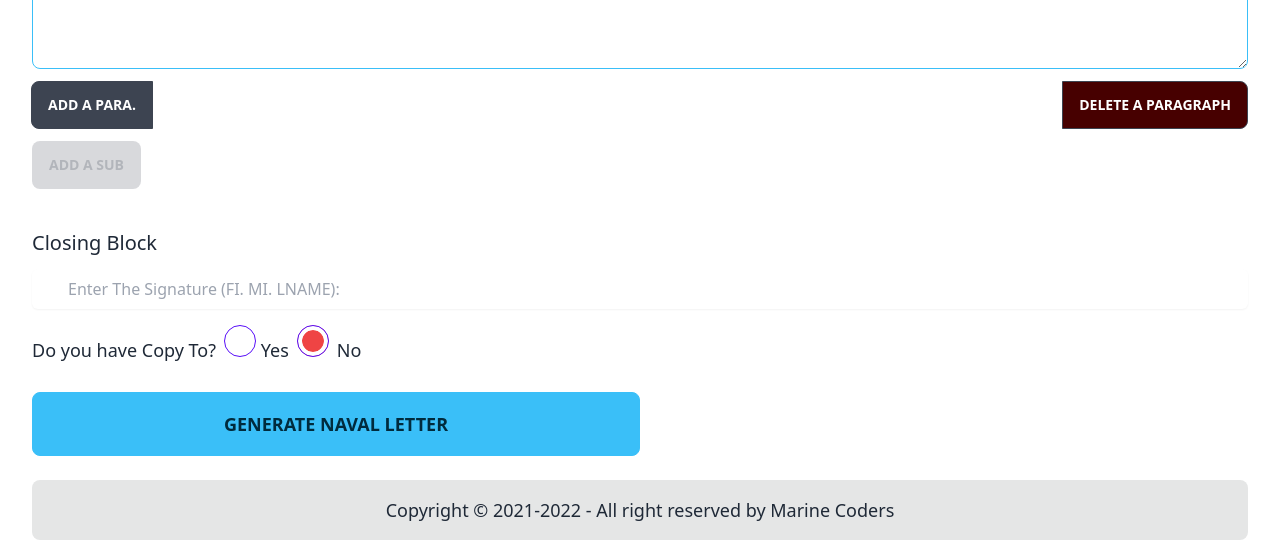
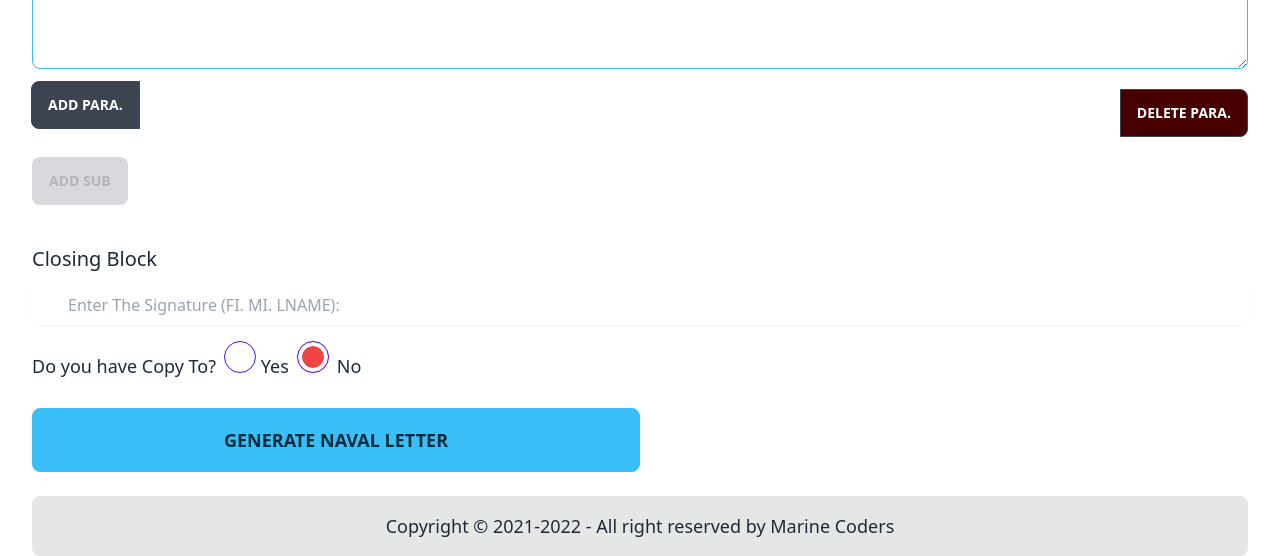
Before and after one commit to GregPetropoulos/Naval-Letter-Generator, a React (Create React App) app: page / in a window 1280 px wide. Shown: the part 2094-2650 px from the top of the page. Built offline with nearby package versions, Linux system fonts and the light colour scheme.

Commit message:
Took out comments and console.logs on the BodyBlock.

```diff
--- a/src/components/BodyBlock.jsx
+++ b/src/components/BodyBlock.jsx
@@ -1,10 +1,8 @@
 import { Fragment, useState } from 'react';
-// This will need be part of an editor with live preview
+// This will need to be part of an editor with live preview
 
 const BodyBlock = () => {
-  const [isParagraph, setIsParagraph] = useState(false);
-  const [isSub, setIsSub] = useState(false);
-  console.log('isSub', isSub);
+
   const [paragraphs, setParagraphs] = useState([
     {
       pId: 1,
@@ -12,9 +10,8 @@ const BodyBlock = () => {
       subParagraph: []
     }
   ]);
-  console.log('paragraphs', paragraphs);
 
-  // *WORKS
+
   // *HANDLE ADDING A PARAGRAPH
   const addParagraph = () => {
     let arr = [...paragraphs];
@@ -27,12 +24,10 @@ const BodyBlock = () => {
     }
   };
 
-  // *WORKS
+
   // *HANDLE ADDING A SUBPARAGRAPH
   const addSubP = (id) => {
-    console.log('clicked to Add subABC');
     let arr = [...paragraphs];
-    console.log('id in add sub', id);
     const addSubPArr = arr.map((item) => {
       const { pId, subParagraph } = item;
       return pId === id && subParagraph.length === 0
@@ -57,7 +52,6 @@ const BodyBlock = () => {
     setParagraphs(addSubPArr);
   };
 
-  // *WORKS
   // *HANDLE REMOVING PARAGRAPH
   const removeParagraph = (id) => {
     let paragraphArr = [...paragraphs];
@@ -69,11 +63,10 @@ const BodyBlock = () => {
       setParagraphs([{ pId: 1, paragraph: '', subParagraph: [] }]);
     }
   };
-  // *WORKS
+
   // *HANDLE REMOVING SUBPARAGRAPH BY ID AND MAPPED VALUES FROM STATE TO UI
   const removeSubParagraph = (subItem, id) => {
     let paragraphArr = [...paragraphs];
-    console.log('subItem.length', subItem);
 
     const newList = () => {
       return paragraphArr.map((item) => {
@@ -132,21 +125,17 @@ const BodyBlock = () => {
             <div
               className='btn-group my-3 flex flex-row justify-between'
               key={item.pId}>
-              {/* {paragraphs.indexOf(item.pId) === paragraphs.length - 1 &&
-              paragraphs.length < 10 && ( */}
               <button
-                className='btn btn-xs btn-neutral-content sm:btn'
+                className='btn btn-xs my-2 btn-neutral-content sm:btn'
                 onClick={addParagraph}>
-                Add A Para.
+                Add Para.
               </button>
-              {/* {paragraphs.length >= 0 && paragraphs.length < 11 && ( */}
               <button
-                className='btn btn-xs bg-error-content sm:btn sm:bg-error-content'
+                className='btn btn-xs my-2 bg-error-content sm:btn sm:bg-error-content'
                 onClick={() => {
                   removeParagraph(item.pId);
-                  setIsParagraph(true);
                 }}>
-                Delete A Paragraph
+                Delete Para.
               </button>
             </div>
             {/* --------------1st SUB PARA-------------------- */}
@@ -169,19 +158,10 @@ const BodyBlock = () => {
                       idx === 0 ? 'a' : idx === 1 ? 'b' : 'c'
                     }`}
                   />
-                  {/* Buttons----------------------- */}
+                  {/* Sub Paragraph Buttons----------------------- */}
                   <div className='btn-group my-3 flex flex-row justify-between'>
                     <button
                       className='btn btn-xs bg-error-content sm:btn sm:bg-error-content'
-                      // disabled={
-                      //   (idx<=1)&& isSub===true? 'disabled' : ''
-                      // }
-                      // disabled={
-                      //   (subItem.name==='subA'||subItem.name==='subB')&& isSub===false? 'disabled' : ''
-                      // }
-                      // disabled={
-                      //   (idx===0|| idx===1) && idx<2? 'disabled': idx===0: ''
-                      // }
                       disabled={
                         item.subParagraph.length - 2 === idx ||
                         item.subParagraph.length - 3 === idx
@@ -190,9 +170,8 @@ const BodyBlock = () => {
                       }
                       onClick={() => {
                         removeSubParagraph(subItem, item.pId);
-                        setIsSub(!isSub);
                       }}>
-                      Delete a sub
+                      Delete sub
                     </button>
                   </div>
                 </div>
@@ -206,9 +185,8 @@ const BodyBlock = () => {
                 }
                 onClick={() => {
                   addSubP(item.pId);
-                  setIsSub(true);
                 }}>
-                Add a sub
+                Add sub
               </button>
             </div>
           </div>
```
